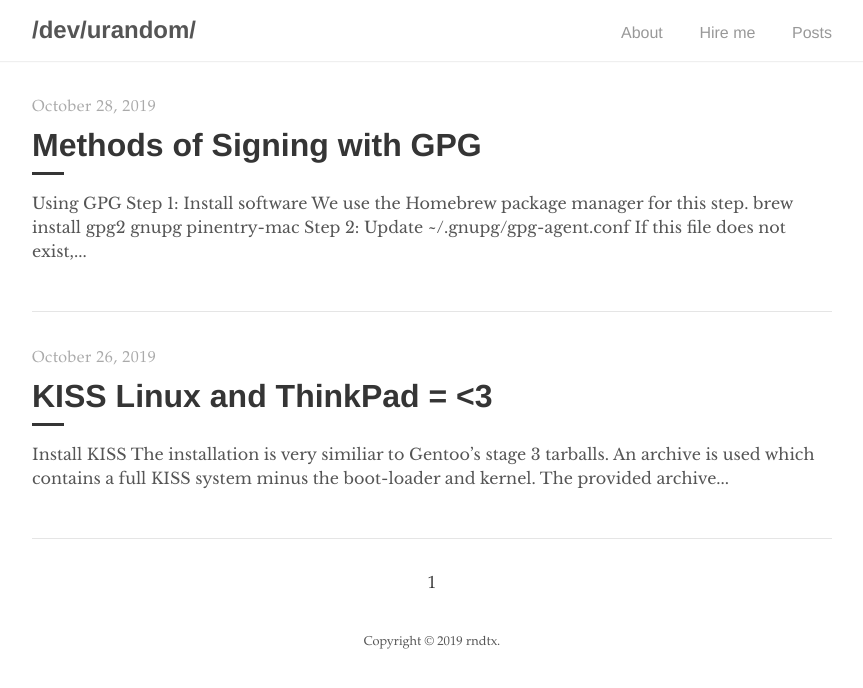
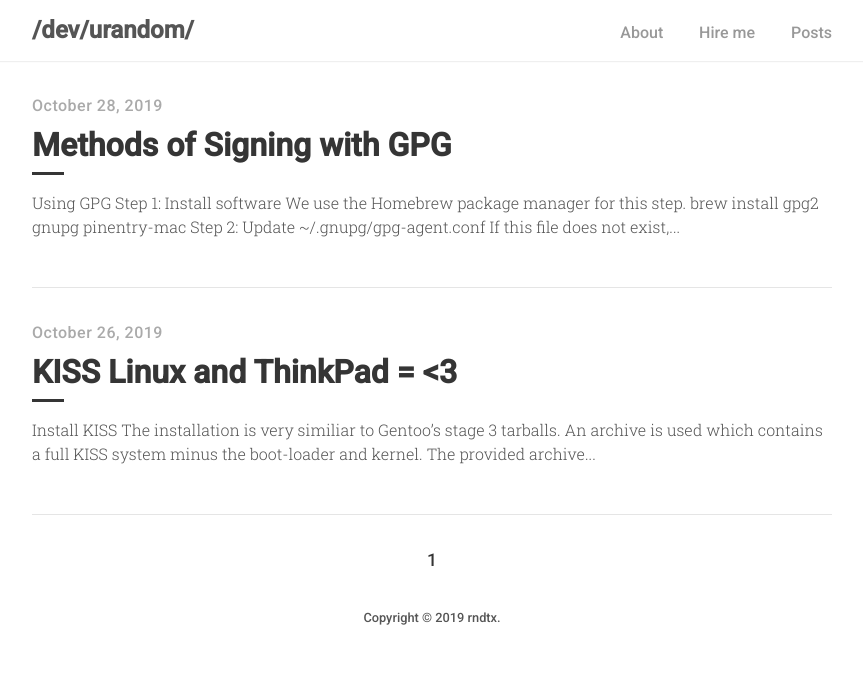
Before and after one commit to nikotidar/nikotidar.github.io, a Jekyll site: the page built from index.html, in a window 1280 px wide. Shown: the top 688 px of the page, without its empty margins (208-1071 px from the left). Built offline with Jekyll 4.4.1, drawn with Linux system fonts in a browser that asks for light colours; the list of posts is cut into pages by our own code.

Commit message:
update: change fonts to Roboto family
Signed-off-by: Niko Tidar Lantang Perkasa <me@rndtx.id>

```diff
--- a/_layouts/default.html
+++ b/_layouts/default.html
@@ -1,5 +1,8 @@
 <!DOCTYPE html>
 <html lang="en">
+  <head>
+      <link href="https://fonts.googleapis.com/css?family=Roboto+Mono|Roboto+Slab:300|Roboto:500" rel="stylesheet">
+  </head>
 
   {% include head.html %}
 
--- a/_sass/tale/_variables.scss
+++ b/_sass/tale/_variables.scss
@@ -11,10 +11,10 @@ $shadow-color: rgba(0, 0, 0, .2);
 $code-color: #bf616a;
 
 // Fonts
-$serif-primary: 'Libre Baskerville', 'Times New Roman', Times, serif;
-$serif-secondary: Palatino, 'Palatino LT STD', 'Palatino Linotype', 'Book Antiqua', 'Georgia', serif;
-$sans-serif: 'Helvetica Neue', 'Segoe UI', Helvetica, Arial, sans-serif;
-$monospaced: Menlo, Monaco, monospace;
+$serif-primary: 'Roboto Slab', 'Times New Roman', Times, serif;
+$serif-secondary: Roboto, 'Palatino LT STD', 'Palatino Linotype', 'Book Antiqua', 'Georgia', serif;
+$sans-serif: 'Roboto', 'Segoe UI', Helvetica, Arial, sans-serif;
+$monospaced: Roboto Mono, Monaco, monospace;
 
 @mixin box-sizing($type: border-box) {
   -webkit-box-sizing: $type;
```
